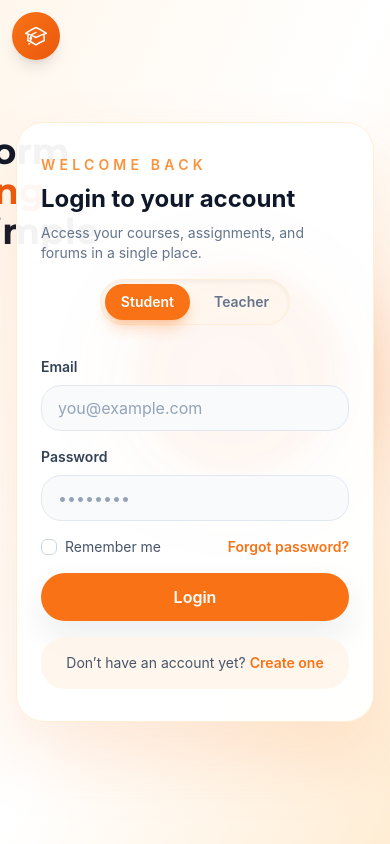
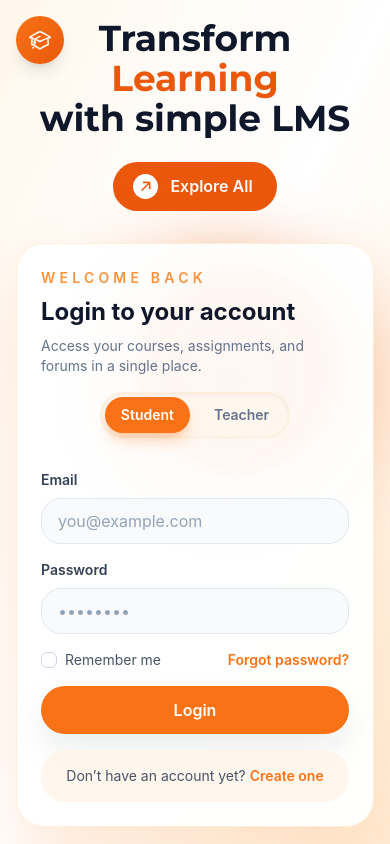
Before and after one commit to Usman0226/LMS, a React (Vite) app in the folder client/LMS/: page /login in a window 390 px wide. Built offline with nearby package versions, Linux system fonts and the light colour scheme; no server answers.

Commit message:
Intro page made responsive

```diff
--- a/client/LMS/src/components/Explore.jsx
+++ b/client/LMS/src/components/Explore.jsx
@@ -4,7 +4,7 @@ import styled from 'styled-components';
 const Explore = () => {
   return (
     <StyledWrapper>
-      <a href="#" className="button" style={{ '--clr': '#7808d0' }}>
+      <a href="#" className="button" style={{ '--clr': '#ea580c' }}>
         <span className="button__icon-wrapper">
           <svg viewBox="0 0 14 15" fill="none" xmlns="http://www.w3.org/2000/svg" className="button__icon-svg" width={10}>
             <path d="M13.376 11.552l-.264-10.44-10.44-.24.024 2.28 6.96-.048L.2 12.56l1.488 1.488 9.432-9.432-.048 6.912 2.304.024z" fill="currentColor" />
--- a/client/LMS/src/pages/Login.jsx
+++ b/client/LMS/src/pages/Login.jsx
@@ -2,6 +2,7 @@ import { useState } from 'react';
 import { Link, useNavigate } from 'react-router-dom';
 import { useAuth } from '../context/AuthContext'; // Correctly imports the hook
 import Ball from '../components/Ball.jsx';
+import Explore from '../components/Explore.jsx';
 const tabBase = 'px-4 py-2 text-sm font-semibold rounded-full transition';
 const tabActive = 'bg-primary-500 text-white shadow-lg shadow-primary-500/30';
 const tabInactive = 'text-slate-500 hover:text-primary-500';
@@ -39,39 +40,36 @@ export default function Login() {
   };
 
   return (
-    <div className='min-h-screen w-full bg-gradient-to-br from-orange-50 via-white to-orange-100'>
-      <div className="flex absolute items-center justify-center w-12 h-12 sm:w-16 sm:h-16 bg-gradient-to-br from-orange-500 to-orange-600 rounded-full shadow-lg mt-3 ml-3 sm:mt-4 sm:ml-4">
-        <svg xmlns="http://www.w3.org/2000/svg" fill="none" viewBox="0 0 24 24" stroke-width="1.5" stroke="currentColor" aria-hidden="true" data-slot="icon" className="h-6 w-6 sm:h-8 sm:w-8 lg:h-10 lg:w-10 text-white">
-          <path stroke-linecap="round" stroke-linejoin="round" d="M4.26 10.147a60.438 60.438 0 0 0-.491 6.347A48.62 48.62 0 0 1 12 20.904a48.62 48.62 0 0 1 8.232-4.41 60.46 60.46 0 0 0-.491-6.347m-15.482 0a50.636 50.636 0 0 0-2.658-.813A59.906 59.906 0 0 1 12 3.493a59.903 59.903 0 0 1 10.399 5.84c-.896.248-1.783.52-2.658.814m-15.482 0A50.717 50.717 0 0 1 12 13.489a50.702 50.702 0 0 1 7.74-3.342M6.75 15a.75.75 0 1 0 0-1.5.75.75 0 0 0 0 1.5Zm0 0v-3.675A55.378 55.378 0 0 1 12 8.443m-7.007 11.55A5.981 5.981 0 0 0 6.75 15.75v-1.5">
+    <div className="min-h-screen w-full bg-gradient-to-br from-orange-50 via-white to-orange-100 flex flex-col sm:flex-row items-center justify-center p-4 sm:p-6 overflow-x-hidden">
+      {/* Logo */}
+      <div className="absolute top-4 left-4 sm:left-6 z-10">
+        <div className="flex items-center justify-center w-12 h-12 sm:w-16 sm:h-16 bg-gradient-to-br from-orange-500 to-orange-600 rounded-full shadow-lg">
+          <svg xmlns="http://www.w3.org/2000/svg" fill="none" viewBox="0 0 24 24" strokeWidth="1.5" stroke="currentColor" aria-hidden="true" className="h-6 w-6 sm:h-8 sm:w-8 text-white">
+            <path strokeLinecap="round" strokeLinejoin="round" d="M4.26 10.147a60.438 60.438 0 0 0-.491 6.347A48.62 48.62 0 0 1 12 20.904a48.62 48.62 0 0 1 8.232-4.41 60.46 60.46 0 0 0-.491-6.347m-15.482 0a50.636 50.636 0 0 0-2.658-.813A59.906 59.906 0 0 1 12 3.493a59.903 59.903 0 0 1 10.399 5.84c-.896.248-1.783.52-2.658.814m-15.482 0A50.717 50.717 0 0 1 12 13.489a50.702 50.702 0 0 1 7.74-3.342M6.75 15a.75.75 0 1 0 0-1.5.75.75 0 0 0 0 1.5Zm0 0v-3.675A55.378 55.378 0 0 1 12 8.443m-7.007 11.55A5.981 5.981 0 0 0 6.75 15.75v-1.5">
             </path>
           </svg>
         </div>
+      </div>
+
       <Ball />
-{/*
-      <div className="bg-orange-50/90 blur-sm absolute top-1/3 left-1/4 transform -translate-x-1/2 -translate-y-1/2 ml-10  gap-6 ">
-        <h1 className="text-4xl sm:text-5xl lg:text-6xl xl:text-7xl font-montserrat font-bold text-slate-900 z-10">Transform <span className='text-orange-600'>Learning</span></h1>
-        <h1 className="text-4xl sm:text-5xl lg:text-6xl xl:text-7xl font-montserrat font-bold text-slate-900 z-10">with simple LMS</h1>
-      </div> */}
 
-
-      <div className="absolute top-1/4 sm:top-1/3 left-4 sm:left-1/4 transform -translate-x-1/2 sm:-translate-x-1/2 -translate-y-1/2 ml-4 sm:ml-10">
-
-  {/* <div className="absolute inset-0 bg-orange-50/40 backdrop-blur-lg rounded-lg"></div> */}
-
-  <div className="relative p-6 sm:p-8 lg:p-10">
-    <h1 className="text-4xl sm:text-5xl lg:text-6xl xl:text-7xl font-montserrat font-bold text-slate-900">
+      {/* Hero Section - Top on mobile, Left on desktop */}
+      <div className="w-full sm:w-1/2 flex flex-col items-center sm:items-start sm:pl-10 lg:pl-20 xl:pl-32 mb-8 sm:mb-0">
+        <div className="text-center sm:text-left max-w-xl">
+          <h1 className="text-4xl sm:text-5xl lg:text-6xl font-montserrat font-bold text-slate-900">
             Transform <span className="text-orange-600">Learning</span>
           </h1>
-    <h1 className="text-4xl sm:text-5xl lg:text-6xl xl:text-7xl font-montserrat font-bold text-slate-900">
+          <h1 className="text-4xl sm:text-5xl lg:text-6xl font-montserrat font-bold text-slate-900 mb-6 sm:mb-8">
             with simple LMS
           </h1>
+          <div className="flex justify-center sm:justify-start">
+            <Explore />
+          </div>
         </div>
       </div>
 
-
-      <div className="min-h-screen w-full bg-gradient-to-br from-orange-50 via-white to-orange-100 flex items-center justify-center sm:justify-end px-4 py-6">
-
-        <div className="rightSide w-full sm:w-96 lg:w-[28rem] xl:w-[32rem] max-w-xl rounded-3xl border border-orange-100 bg-white/95 px-6 py-8 sm:px-8 sm:py-12 shadow-[0_35px_70px_rgba(249,115,22,0.14)] z-50">
+      {/* Login Form - Bottom on mobile, Right on desktop */}
+      <div className="w-full sm:w-96 lg:w-[28rem] xl:w-[32rem] bg-white/95 rounded-3xl border border-orange-100 p-6 sm:p-8 shadow-[0_35px_70px_rgba(249,115,22,0.14)] z-50">
           <form onSubmit={handleSubmit} className="flex flex-col gap-4 z-90">
             {/* ... (Your header, no changes) ... */}
             <div className="flex flex-col gap-2">
@@ -170,8 +168,5 @@ export default function Login() {
         </div>
       </div>
 
-    </div>
-
-
   );
 }
```
Lines whose indentation alone changed are shown as unchanged.
